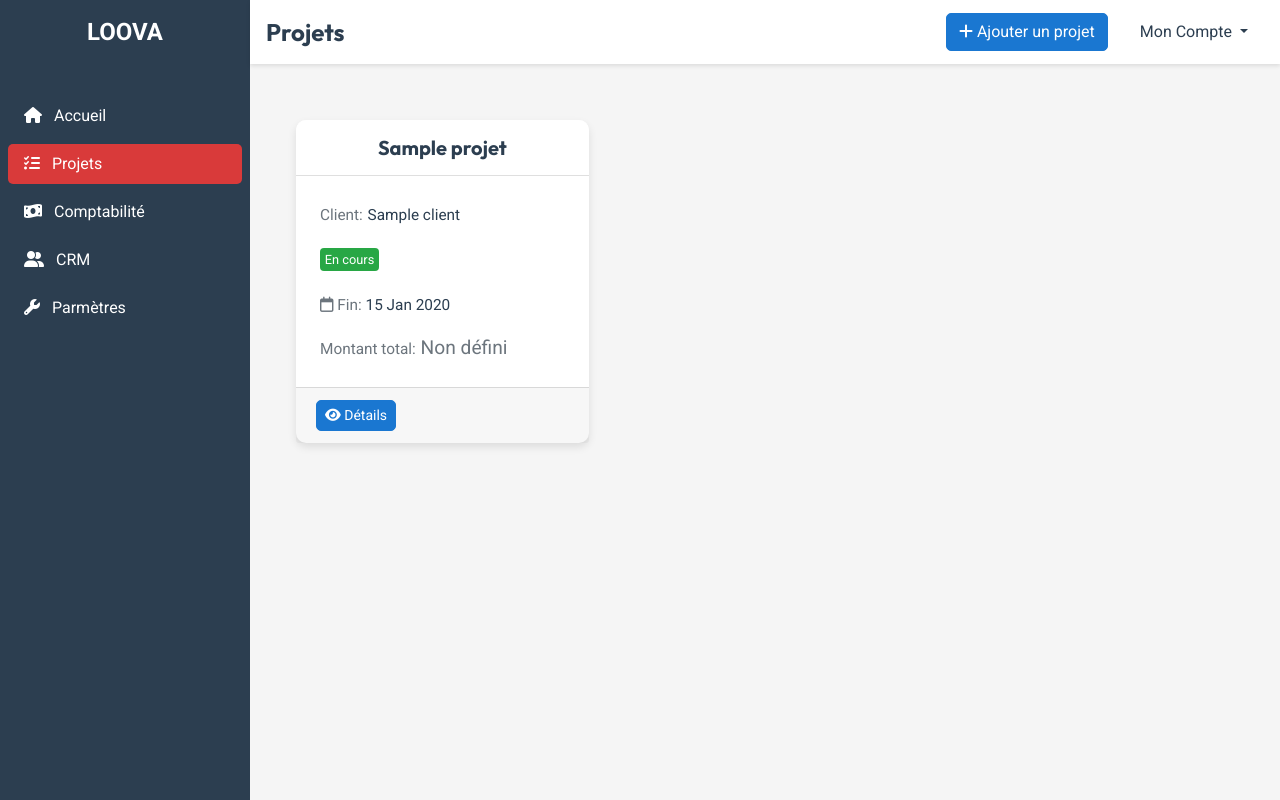
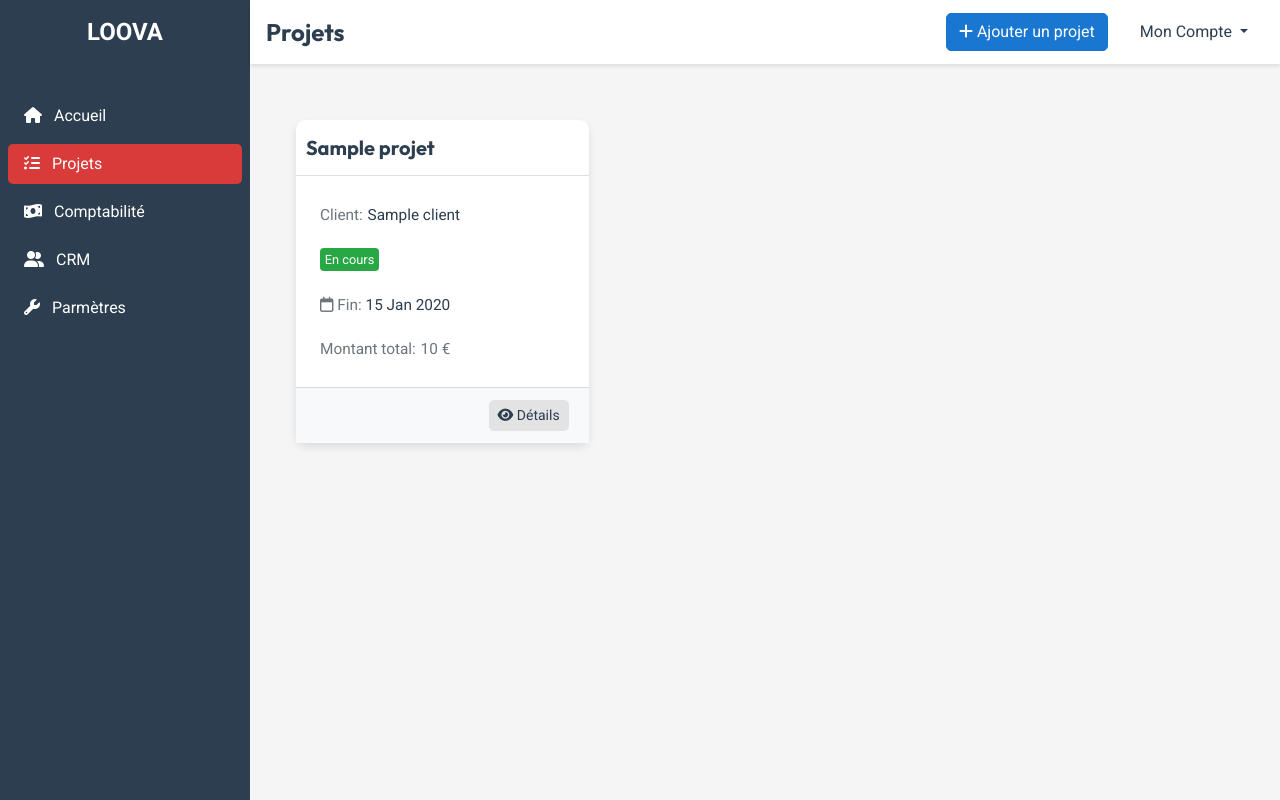
Before and after one commit to Iconoklaste/mon_compta_app, a Flask app: page /projets in a window 1280 px wide. Run offline with Flask 3, Linux system fonts and the light colour scheme; the visitor is signed in with stand-in values (Sample User, id 1); tables that the repository leaves empty hold one stand-in row (values such as "Sample post"); parts of the project's set-up code (start-up, migrations or seed data) failed here and were passed over; some libraries are stand-ins or nearby versions.

Commit message:
maj les card projet

```diff
--- a/static/styles.css
+++ b/static/styles.css
@@ -129,7 +129,7 @@ a:hover {
     -webkit-line-clamp: 2; /* Number of lines to show */
     -webkit-box-orient: vertical;
     word-break: break-word;
-    text-align: center;
+    text-align: left;
     width: 100%; /* Ensure the title takes up the full width */
 }
 
@@ -148,7 +148,14 @@ a:hover {
 .info-card:hover {
     box-shadow: 0 4px 8px rgba(0, 0, 0, 0.1); /* Slightly darker shadow on hover */
 }
-
+.card-footer-custom {
+    display: flex;
+    justify-content: flex-end; /* Align items to the right */
+    align-items: center; /* Vertically center items */
+    padding: 0.75rem 1.25rem; /* Adjust padding as needed */
+    background-color: #f8f9fa; /* Match the default card footer background */
+    border-top: 1px solid rgba(0, 0, 0, 0.125); /* Match the default card footer border */
+  }
 
 /* Sidebar */
 .sidebar {
--- a/templates/projets.html
+++ b/templates/projets.html
@@ -59,15 +59,15 @@
 
                     <p class="card-text">
                         <small class="text-muted">Montant total:</small>
-                        {% if projet.montant_total %}
-                        {{ projet.montant_total }} €
+                        {% if projet.prix_total %}
+                        <small class="text-muted">{{ projet.prix_total|int }} €</small>
                         {% else %}
                         <span class="text-muted">Non défini</span>
                         {% endif %}
                     </p>
                 </div>
-                <div class="card-footer">
-                    <a href="{{ url_for('projets.projet_detail', projet_id=projet.id) }}" class="btn btn-primary btn-sm">
+                <div class="card-footer-custom">
+                    <a href="{{ url_for('projets.projet_detail', projet_id=projet.id) }}" class="btn btn-secondary btn-sm">
                         <i class="fas fa-eye"></i> Détails
                     </a>
                 </div>
```
